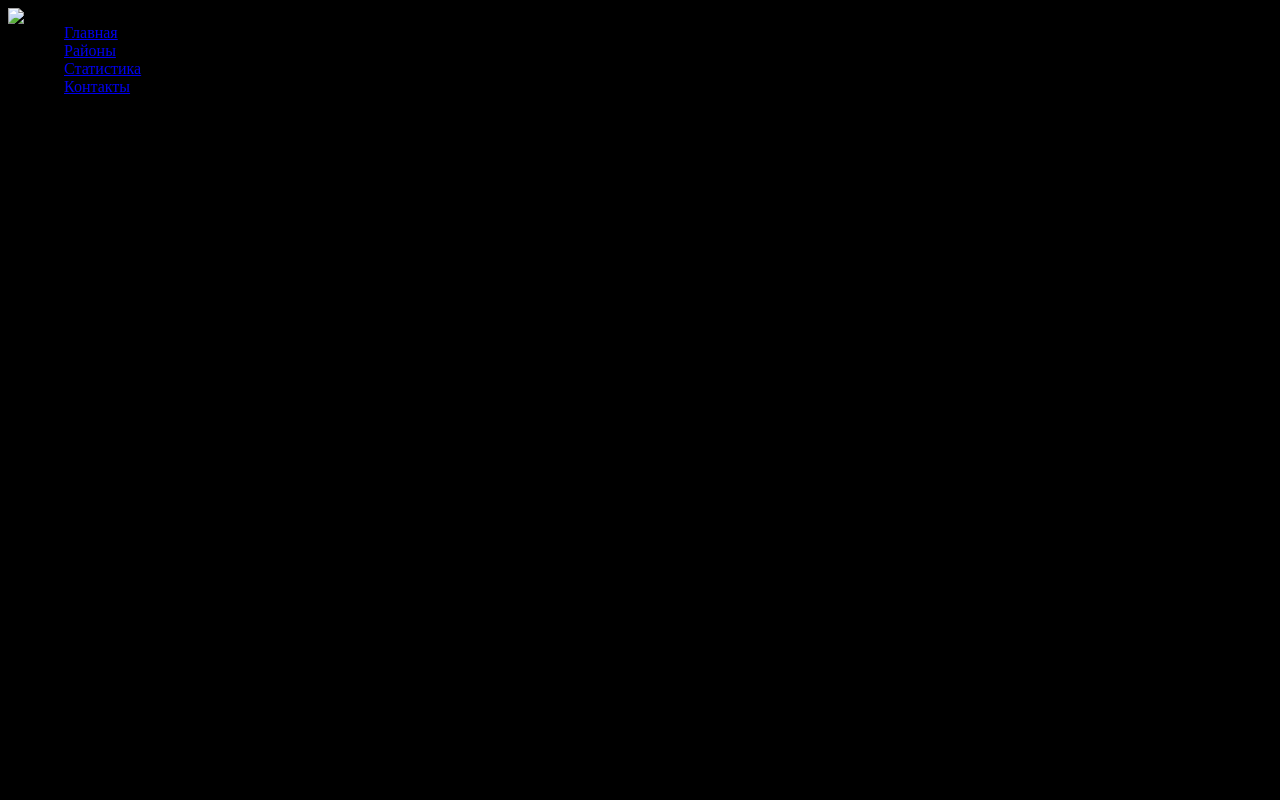
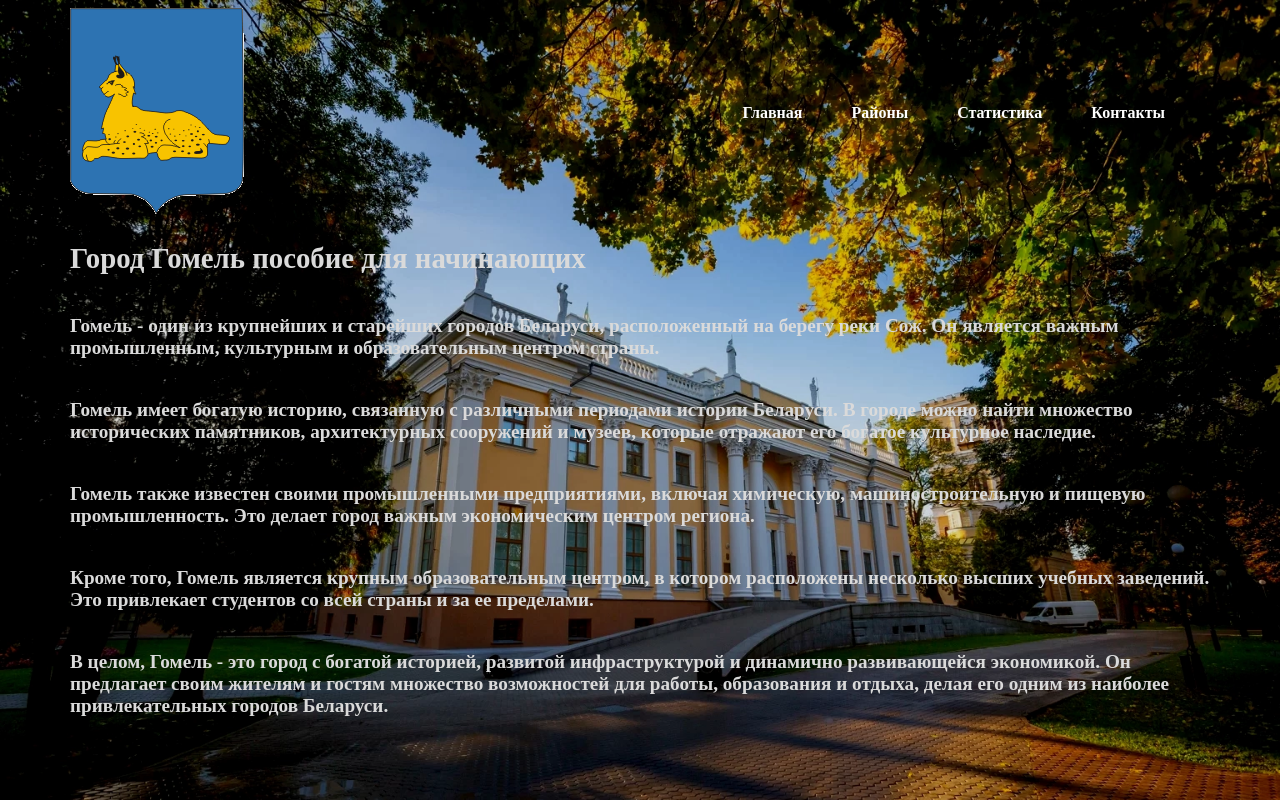
Before and after one commit to 437d5/gomel-web, a plain HTML site: page src/index.html in a window 1280 px wide. Drawn offline with Linux system fonts and the light colour scheme; files that its build step writes are made by us from their sources.

Commit message:
Some styles and layout settings

```diff
--- a/src/index.html
+++ b/src/index.html
@@ -3,22 +3,26 @@
 <head>
     <meta charset="UTF-8">
     <meta name="viewport" content="width=device-width, initial-scale=1.0">
-    <link rel="stylesheet" href="src/styles/styles.css">
+    <link rel="stylesheet" href="./styles/style.css">
     <title>Гомель</title>
 </head>
 <body>
+
     <header class="main-header">
-        <img src="gomel-gerb.gif">
-        <nav class="main-navigation">
-            <ul>
-                <li><a href="index.html">Главная</a></li>
-                <li><a href="districts.html">Районы</a></li>
-                <li><a href="stats.html">Статистика</a></li>
-                <li><a href="contact.html">Контакты</a></li>
-            </ul>
+        <div class="container">
+            <div class="header">
+                <div class="logo"><img src="./../res/img/gomel-gerb.gif" alt="Герб гомеля"></div>
+                <nav class="main-list">
+                    <a href="index.html" class="menu-link">Главная</a>
+                    <a href="districts.html" class="menu-link">Районы</a>
+                    <a href="stats.html" class="menu-link">Статистика</a>
+                    <a href="contact.html" class="menu-link">Контакты</a>
                 </nav>
+            </div>
+        </div>
     </header>
-    <section>
+    <div class="container">
+        <section class="main-content">
             <h1>Город Гомель пособие для начинающих</h1>
             <p>Гомель - один из крупнейших и старейших городов Беларуси, расположенный на берегу реки Сож. Он является важным промышленным, культурным и образовательным центром страны.</p>
             <p>Гомель имеет богатую историю, связанную с различными периодами истории Беларуси. В городе можно найти множество исторических памятников, архитектурных сооружений и музеев, которые отражают его богатое культурное наследие.</p>
@@ -26,6 +30,7 @@
             <p>Кроме того, Гомель является крупным образовательным центром, в котором расположены несколько высших учебных заведений. Это привлекает студентов со всей страны и за ее пределами.</p>
             <p>В целом, Гомель - это город с богатой историей, развитой инфраструктурой и динамично развивающейся экономикой. Он предлагает своим жителям и гостям множество возможностей для работы, образования и отдыха, делая его одним из наиболее привлекательных городов Беларуси.</p>
         </section>
+    </div>
 
 </body>
 </html>
--- /dev/null
+++ b/src/styles/style.css
@@ -0,0 +1,40 @@
+body {
+    background-image: url("../../res/img/bckgrnd.webp");
+    background-repeat: no-repeat;
+    background-size: cover;
+
+}
+
+.container {
+    max-width: 1140px;
+    margin: auto;
+    max-height: fit-content;
+}
+
+.header {
+    display: flex;
+    align-items: center;
+    justify-content: space-between;
+}
+
+.menu-link {
+    font-size: 16px;
+    line-height: 24px;
+    text-decoration: none;
+    margin-right: 45px;
+    font-weight: bolder;
+    color: #FFF;
+}
+
+.menu-link:hover{
+    text-decoration: underline;
+}
+
+.main-content{
+    font-weight: bold;
+    font-size: larger;
+    color: #dadada;
+}
+p {
+    margin-top: 40px;
+}
--- a/src/styles/styles.css
+++ /dev/null
@@ -1,8 +0,0 @@
-* {
-    background-color: black;
-}
-
-.main-header{
-    display: flex;
-    background-color: black;
-}
```
Also changed, not shown: res/img/bckgrnd.webp (added). Lines whose indentation alone changed are shown as unchanged.
